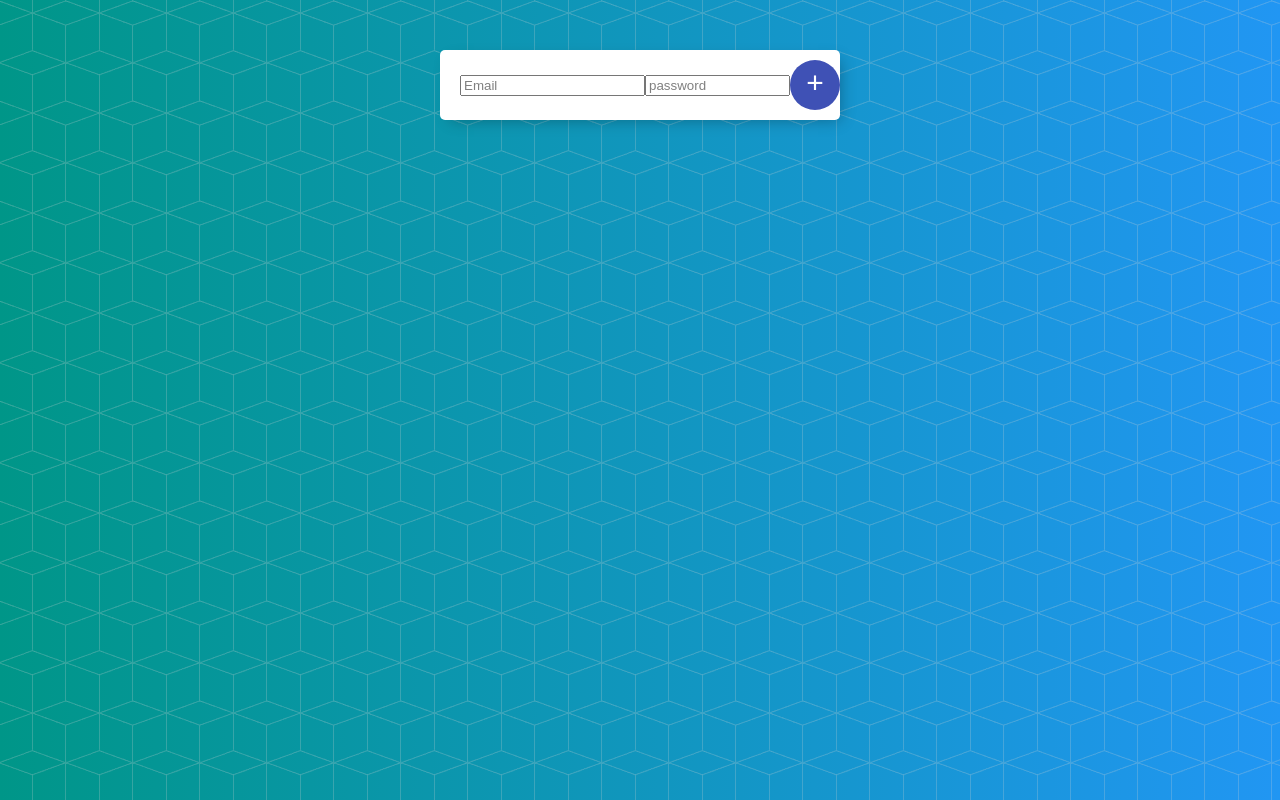
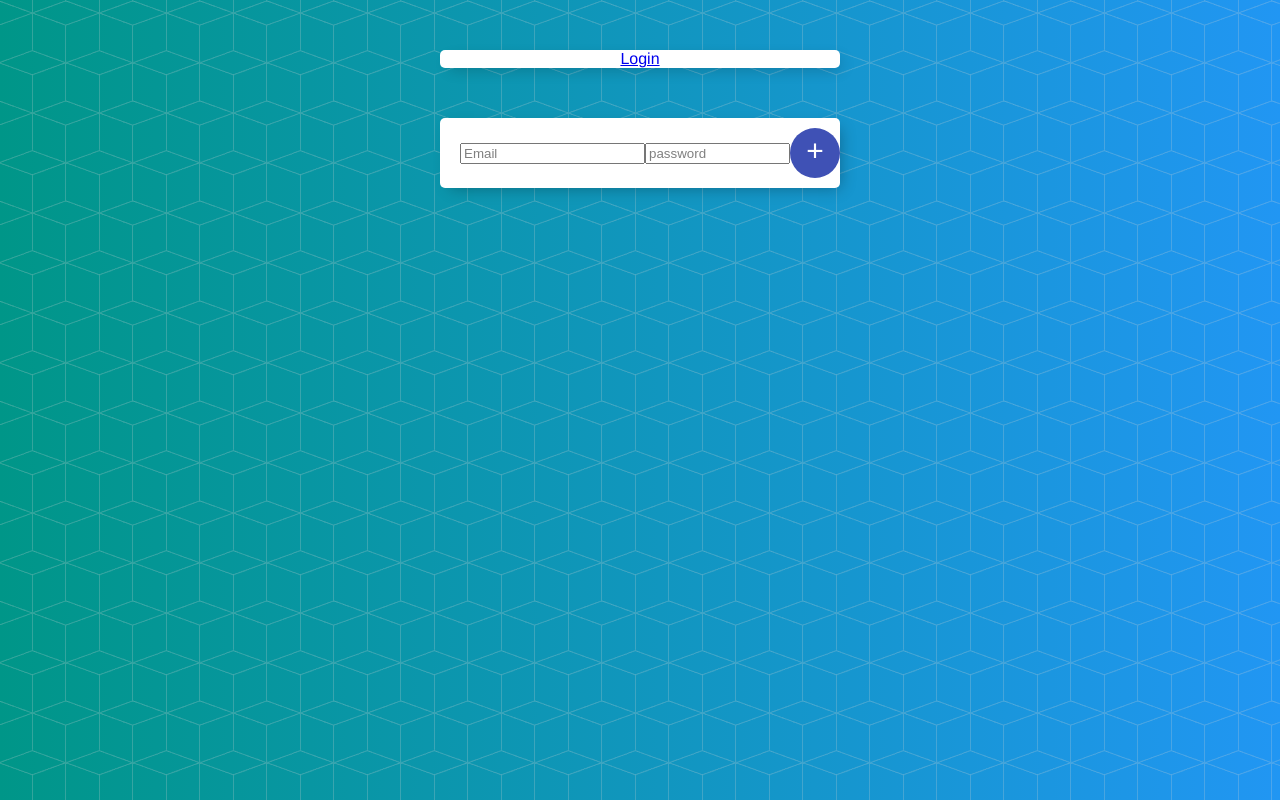
Before and after one commit to leummass/curso_angular, an Angular app in the folder listado-usuarios/: page /login in a window 1280 px wide. Shown: the top 800 px of the page. Built offline with nearby package versions, Linux system fonts and the light colour scheme.

Commit message:
Adición de logout y guarda para componentes

```diff
--- a/listado-usuarios/src/app/app-routing.module.ts
+++ b/listado-usuarios/src/app/app-routing.module.ts
@@ -1,29 +1,43 @@
-import { NgModule } from '@angular/core';
+import { NgModule, inject } from '@angular/core';
 import { CommonModule } from '@angular/common';
-import { RouterModule, Routes } from '@angular/router';
+import {
+  ActivatedRouteSnapshot,
+  CanActivateFn,
+  RouterModule,
+  RouterStateSnapshot,
+  Routes,
+} from '@angular/router';
 import { PersonasComponent } from './personas/personas.component';
 import { FormularioComponent } from './personas/formulario/formulario.component';
 import { ErrorComponent } from './error/error.component';
 import { LoginComponent } from './login/login.component';
+import { LoginGuard } from './login/login-guard.service';
+
+const CanActivateLogin: CanActivateFn = (
+  route: ActivatedRouteSnapshot,
+  state: RouterStateSnapshot
+) => {
+  return inject(LoginGuard).CanActivateLogin();
+};
 
 const routes: Routes = [
-  {path: '', component: PersonasComponent},
-  {path: 'personas', component: PersonasComponent, children:[
-    {path: 'agregar', component: FormularioComponent},
-    {path: ':id', component: FormularioComponent}
-  ]},
-  {path: 'login', component: LoginComponent},
-  { path: '**', component:ErrorComponent}
-]
+  { path: '', component: PersonasComponent, canActivate: [CanActivateLogin] },
+  {
+    path: 'personas',
+    component: PersonasComponent,
+    canActivate: [CanActivateLogin],
+    children: [
+      { path: 'agregar', component: FormularioComponent },
+      { path: ':id', component: FormularioComponent },
+    ],
+  },
+  { path: 'login', component: LoginComponent },
+  { path: '**', component: ErrorComponent },
+];
 
 @NgModule({
   declarations: [],
-  imports: [
-    CommonModule,
-    RouterModule.forRoot(
-      routes
-    )
-  ],
-  exports: [RouterModule]
+  imports: [CommonModule, RouterModule.forRoot(routes)],
+  exports: [RouterModule],
 })
-export class AppRoutingModule { }
+export class AppRoutingModule {}
--- a/listado-usuarios/src/app/app.component.html
+++ b/listado-usuarios/src/app/app.component.html
@@ -1,2 +1,7 @@
-
+<div *ngIf="!isAuth()" class="box centrado">
+    <a [routerLink]="['/login']">Login</a>
+</div>
+<div *ngIf="isAuth()" class="box centrado">
+    <a style="cursor: pointer" (click)="salir()" href="">Salir</a>
+</div>
 <router-outlet></router-outlet>
--- a/listado-usuarios/src/app/app.component.ts
+++ b/listado-usuarios/src/app/app.component.ts
@@ -1,5 +1,7 @@
 import { Component, OnInit } from '@angular/core';
 import * as firebase from 'firebase/app';
+
+import { LoginService } from './login/login.service';
 
 
 @Component({
@@ -9,11 +11,20 @@ import * as firebase from 'firebase/app';
 })
 export class AppComponent  {
 
+  constructor(private loginService: LoginService){
+
+  }
   ngOnInit(){
     firebase.initializeApp({
       apiKey: "AIzaSyCkXxaVzaKwrLUVUuw5rYqAeglySiteBsE",
       authDomain: "listado-usuarios-4afbe.firebaseapp.com",
     })
   }
+  isAuth(){
+    return this.loginService.isAuth();
+  }
+  salir(){
+    this.loginService.logout();
+  }
 
 }
--- a/listado-usuarios/src/app/app.module.ts
+++ b/listado-usuarios/src/app/app.module.ts
@@ -14,6 +14,7 @@ import { DataServices } from './data.services';
 import { HttpClientModule } from '@angular/common/http';
 import { LoginComponent } from './login/login.component';
 import { LoginService } from './login/login.service';
+import { LoginGuard } from './login/login-guard.service';
 
 @NgModule({
   declarations: [
@@ -30,7 +31,7 @@ import { LoginService } from './login/login.service';
     AppRoutingModule,
     HttpClientModule
   ],
-  providers: [LoggingService, UsuariosService, DataServices,LoginService],
+  providers: [LoggingService, UsuariosService, DataServices,LoginService, LoginGuard],
   bootstrap: [AppComponent]
 })
 export class AppModule { }
--- a/listado-usuarios/src/app/data.services.ts
+++ b/listado-usuarios/src/app/data.services.ts
@@ -8,9 +8,10 @@ export class DataServices {
   constructor(private httpClient: HttpClient, private loginService:LoginService) {}
 
   guardarUsuarios(usuarios: Usuario[]) {
+    const token = this.loginService.getIdToken();
     this.httpClient
       .put(
-        'https://listado-usuarios-4afbe-default-rtdb.firebaseio.com/datos.json',
+        'https://listado-usuarios-4afbe-default-rtdb.firebaseio.com/datos.json?auth='+token,
         usuarios
       )
       .subscribe({
@@ -25,8 +26,9 @@ export class DataServices {
     );
   }
   modificarUsuario(index:number,usuario:Usuario){
+    const token = this.loginService.getIdToken();
     let url:string;
-    url = 'https://listado-usuarios-4afbe-default-rtdb.firebaseio.com/datos/' + index + '.json';
+    url = 'https://listado-usuarios-4afbe-default-rtdb.firebaseio.com/datos/' + index + '.json?auth='+token;
     this.httpClient.put(url,usuario)
     .subscribe({
       next: (response) => console.log("Usuario modificado"+response),
@@ -34,8 +36,9 @@ export class DataServices {
     });
   }
   eliminarUsuario(index:number){
+    const token = this.loginService.getIdToken();
     let url:string;
-    url = 'https://listado-usuarios-4afbe-default-rtdb.firebaseio.com/datos/' + index + '.json';
+    url = 'https://listado-usuarios-4afbe-default-rtdb.firebaseio.com/datos/' + index + '.json?auth='+token;
     this.httpClient.delete(url)
     .subscribe({
       next: (response) => console.log("Usuario eliminado"+response),
--- /dev/null
+++ b/listado-usuarios/src/app/login/login-guard.service.ts
@@ -0,0 +1,19 @@
+import { Injectable } from '@angular/core';
+import { LoginService } from './login.service';
+import { Router } from '@angular/router';
+
+@Injectable()
+export class LoginGuard {
+  constructor(private loginService: LoginService, private router: Router) {}
+
+  CanActivateLogin() {
+    if (this.loginService.isAuth()) {
+      console.log('log');
+      return true;
+    } else {
+      console.log('not log');
+      this.router.navigate(['/login']);
+      return false;
+    }
+  }
+}
--- a/listado-usuarios/src/app/login/login.service.ts
+++ b/listado-usuarios/src/app/login/login.service.ts
@@ -7,7 +7,7 @@ export class LoginService{
     constructor(private router: Router){
 
     }
-    token: string;
+    token: string="";
     login(email:string,password:string){
         const auth = firebase.getAuth();
         firebase.signInWithEmailAndPassword(auth,email,password)
@@ -26,4 +26,13 @@ export class LoginService{
     getIdToken(){
         return this.token;
     }
+    isAuth(){
+        return this.token != "";
+    }
+    logout(){
+        firebase.getAuth().signOut().then( () => {
+            this.token = "";
+            this.router.navigate(["login"]);
+        }).catch(error => console.log("error al hacer logout "+error))
+    }
 }
--- a/listado-usuarios/src/styles.css
+++ b/listado-usuarios/src/styles.css
@@ -65,6 +65,9 @@ html {
     padding-bottom: 6px;
     border-width: 0;
   }
+  .centrado{
+    text-align: center;
+  }
   .buttonRed{
     min-height: 50px;
     width: 50px;
```
Also changed, not shown: 1 other file (tests, documents, lock files or other folders).
